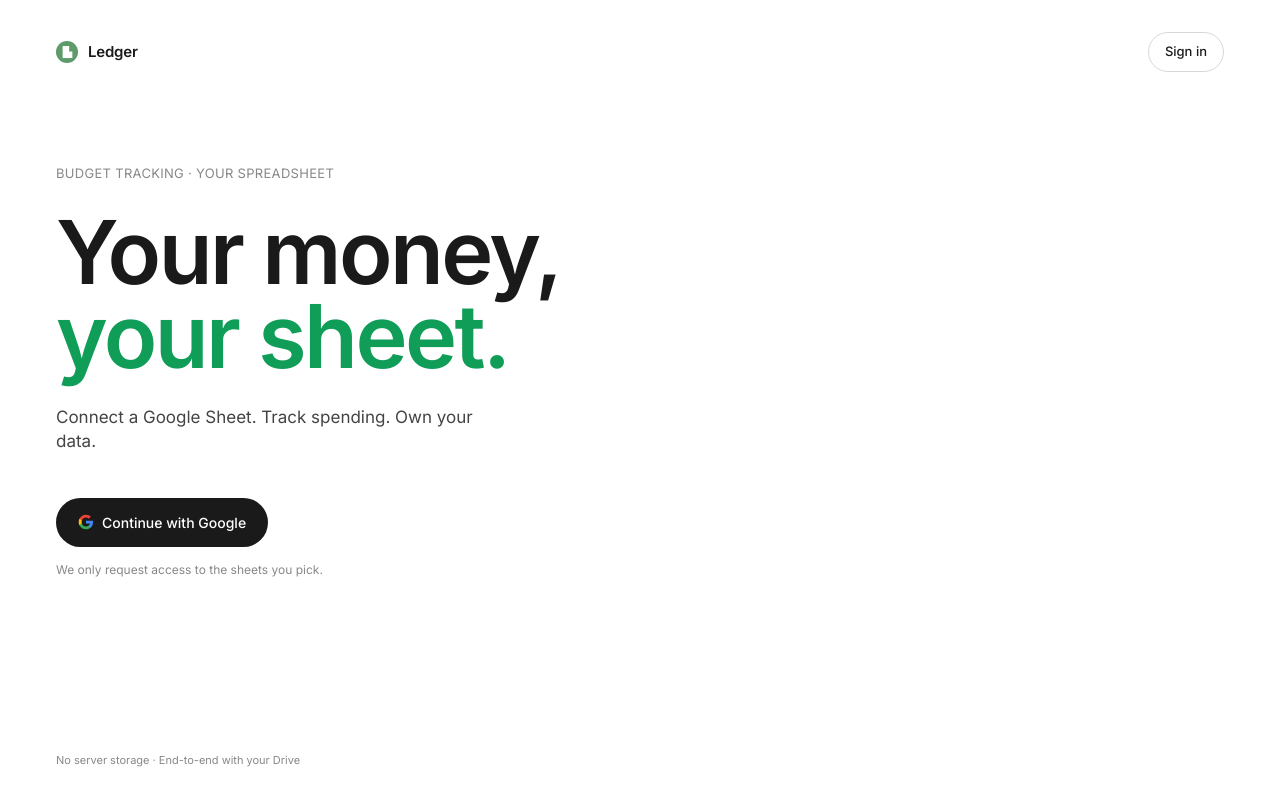
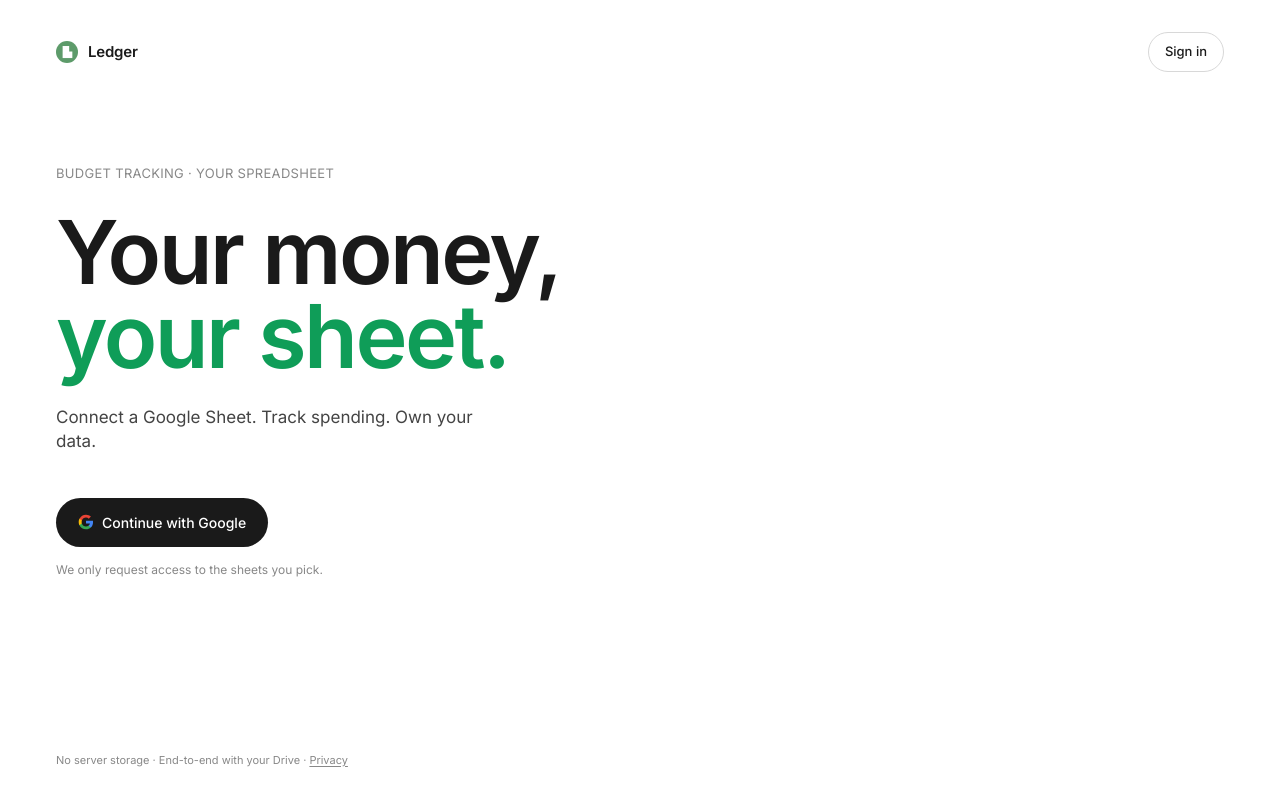
Before and after one commit to phuan516/Budget, a Next.js app: page / in a window 1280 px wide. Built offline with nearby package versions, Linux system fonts and the light colour scheme.

Commit message:
addd privacy link to home page

```diff
--- a/src/app/page.tsx
+++ b/src/app/page.tsx
@@ -118,7 +118,7 @@ export default function LandingPage() {
             We only request access to sheets you pick.
           </p>
           <p className="text-[10px] text-[#888] text-center mt-[6px]">
-            No server storage · End-to-end with your Drive
+            No server storage · End-to-end with your Drive · <a href="/privacy" className="underline underline-offset-2">Privacy</a>
           </p>
         </div>
       </div>
@@ -151,7 +151,7 @@ export default function LandingPage() {
       </div>
 
       <p className="hidden sm:block absolute left-14 bottom-8 text-[11px] text-[#888]">
-        No server storage · End-to-end with your Drive
+        No server storage · End-to-end with your Drive · <a href="/privacy" className="underline underline-offset-2 hover:text-[#555]">Privacy</a>
       </p>
     </div>
   );
```
